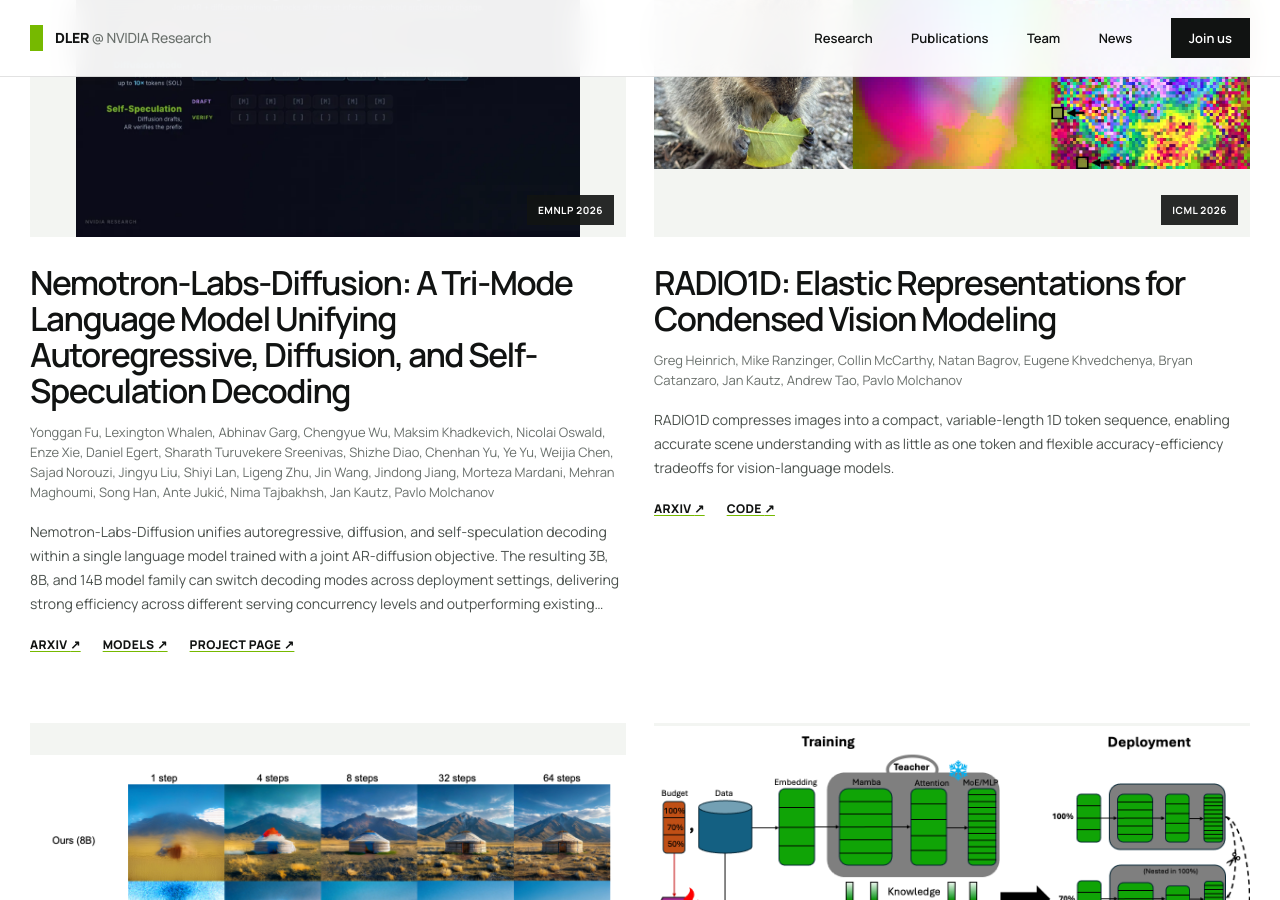
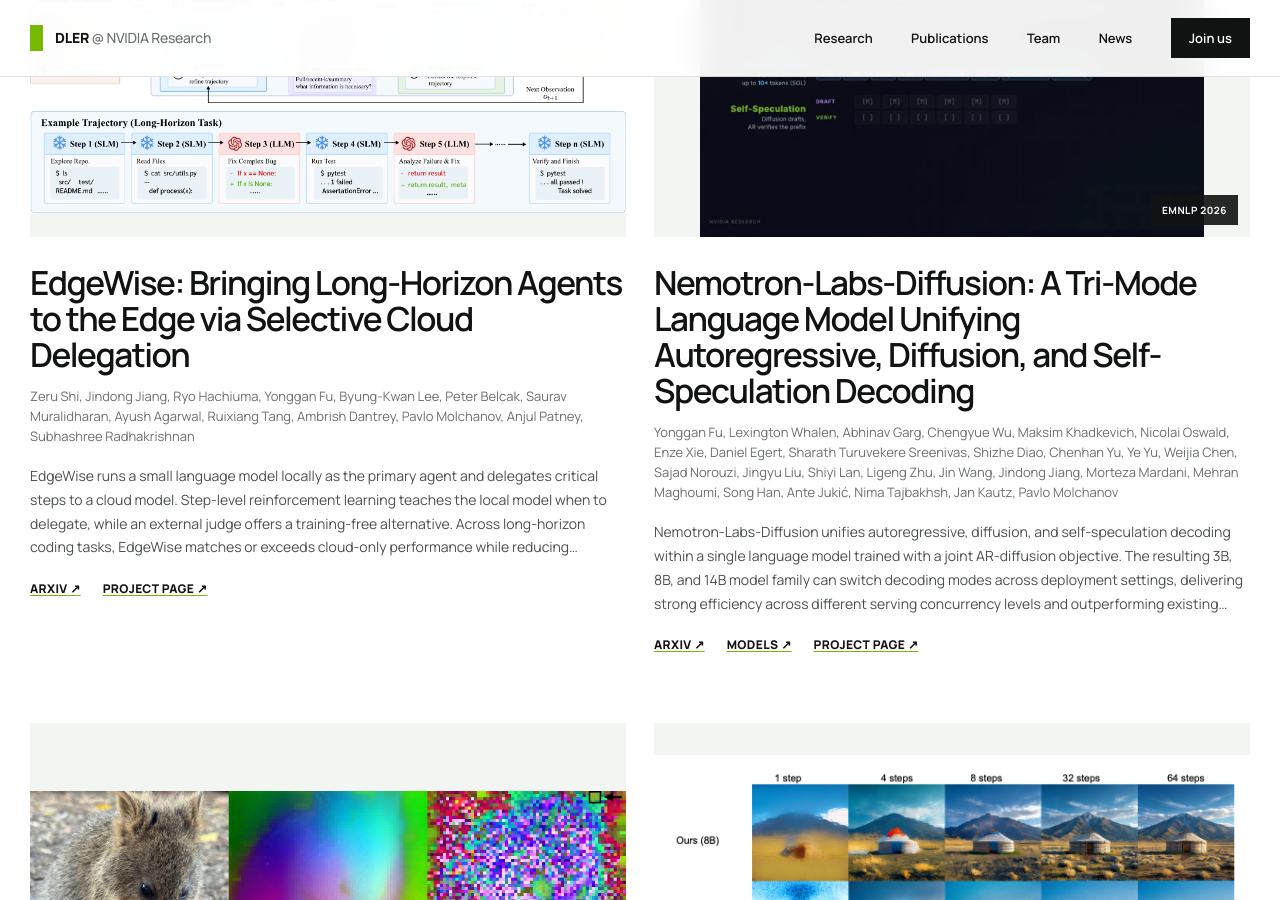
Before and after one commit to nv-dler/nv-dler.github.io, a Jekyll site: the page built from _pages/home.html, in a window 1280 px wide and 900 px high, scrolled down 3300 px. Built offline with Jekyll 4.4.1, drawn with Linux system fonts in a browser that asks for light colours; some of the changed text lies outside the part shown.

Commit message:
Add EdgeWise research highlight and update intern history

```diff
--- a/_data/publist.yml
+++ b/_data/publist.yml
@@ -1,3 +1,15 @@
+- title: "EdgeWise: Bringing Long-Horizon Agents to the Edge via Selective Cloud Delegation"
+  description: "EdgeWise runs a small language model locally as the primary agent and delegates critical steps to a cloud model. Step-level reinforcement learning teaches the local model when to delegate, while an external judge offers a training-free alternative. Across long-horizon coding tasks, EdgeWise matches or exceeds cloud-only performance while reducing inference costs by up to 62% on SWE-Rebench and 34% on Terminal-Bench 2.1."
+  authors: Zeru Shi, Jindong Jiang, Ryo Hachiuma, Yonggan Fu, Byung-Kwan Lee, Peter Belcak, Saurav Muralidharan, Ayush Agarwal, Ruixiang Tang, Ambrish Dantrey, Pavlo Molchanov, Anjul Patney, Subhashree Radhakrishnan
+  image: EdgeWise.png
+  image_fit: contain
+  linklist:
+    - url: https://arxiv.org/abs/2610.17560
+      display: Arxiv
+    - url: https://research.nvidia.com/labs/lpr/edge-wise/
+      display: Project Page
+  highlight: 1
+
 - title: "Nemotron-Labs-Diffusion: A Tri-Mode Language Model Unifying Autoregressive, Diffusion, and Self-Speculation Decoding"
   description: "Nemotron-Labs-Diffusion unifies autoregressive, diffusion, and self-speculation decoding within a single language model trained with a joint AR-diffusion objective. The resulting 3B, 8B, and 14B model family can switch decoding modes across deployment settings, delivering strong efficiency across different serving concurrency levels and outperforming existing multi-token prediction methods. By combining the accuracy of autoregressive generation with diffusion-based parallelism, Nemotron-Labs-Diffusion-8B achieves 4x higher throughput than Qwen3-8B on SPEED-Bench using SGLang on an NVIDIA GB200 GPU."
   authors: Yonggan Fu, Lexington Whalen, Abhinav Garg, Chengyue Wu, Maksim Khadkevich, Nicolai Oswald, Enze Xie, Daniel Egert, Sharath Turuvekere Sreenivas, Shizhe Diao, Chenhan Yu, Ye Yu, Weijia Chen, Sajad Norouzi, Jingyu Liu, Shiyi Lan, Ligeng Zhu, Jin Wang, Jindong Jiang, Morteza Mardani, Mehran Maghoumi, Song Han, Ante Jukić, Nima Tajbakhsh, Jan Kautz, Pavlo Molchanov
```
Also changed, not shown: _data/interns.yml (+7 -4 lines), images/pubpic/EdgeWise.png (added).
